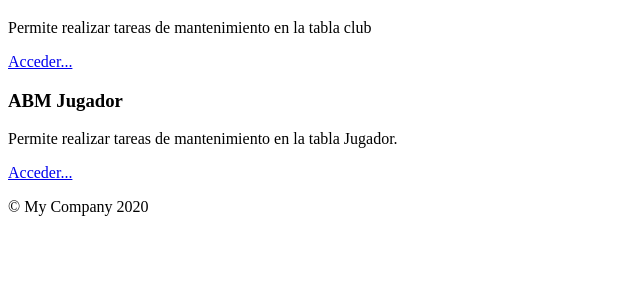
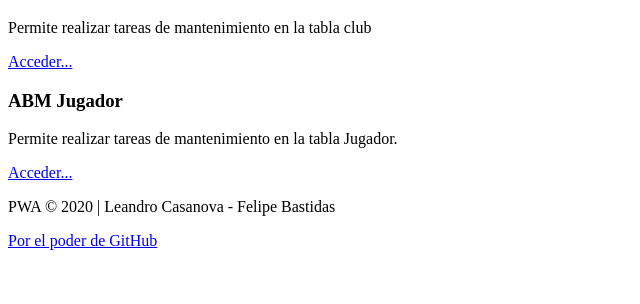
Before and after one commit to CR-Lean/Mundial_Futbol_PWA, a Yii app: template views/site/index.php in a window 1280 px wide. Shown: the part 496-800 px from the top of the page, without its empty margins (0-640 px from the left). Run offline with PHP 8.4 and a stand-in for Yii, Linux system fonts and the light colour scheme; the template is opened without the code that fills it, so the values that code supplies are empty; some libraries are stand-ins or nearby versions.

Commit message:
Modificación del layout --> footer modified
Modificado el footer para mostrar contenido correspondiente al trabajo. Agregados los nombres de participantes del grupo y enlace al repositorio en github

```diff
--- a/views/layouts/main.php
+++ b/views/layouts/main.php
@@ -70,9 +70,9 @@ AppAsset::register($this);
 
 <footer class="footer">
     <div class="container">
-        <p class="pull-left">&copy; My Company <?= date('Y') ?></p>
+        <p class="pull-left">PWA &copy; <?= date('Y') ?> | Leandro Casanova - Felipe Bastidas</p>
 
-        <p class="pull-right"><?= Yii::powered() ?></p>
+        <p class="pull-right"> <a href="https://github.com/CR-Lean/Mundial_Futbol_PWA"> Por el poder de GitHub </a> </p>
     </div>
 </footer>
 
```
